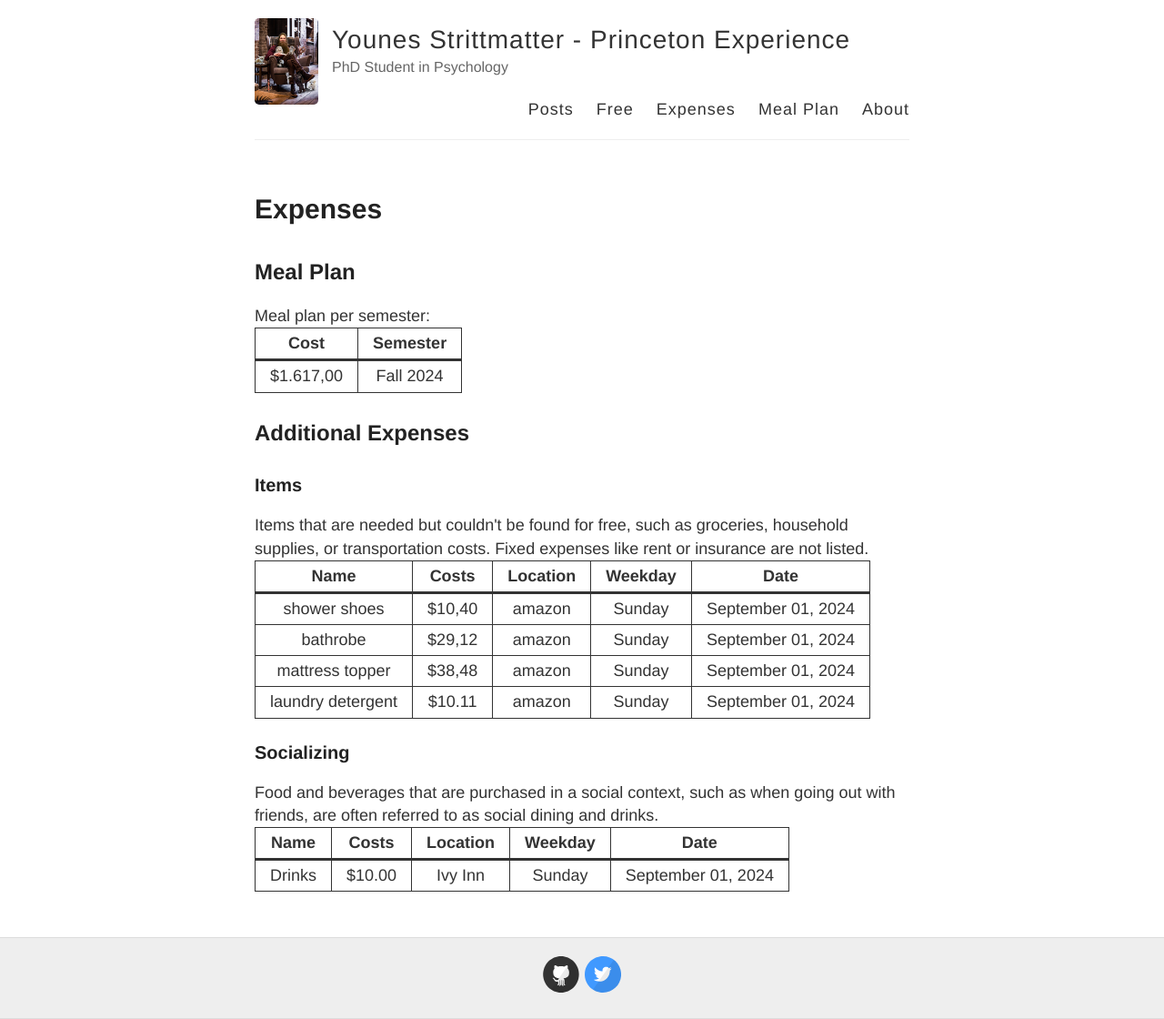
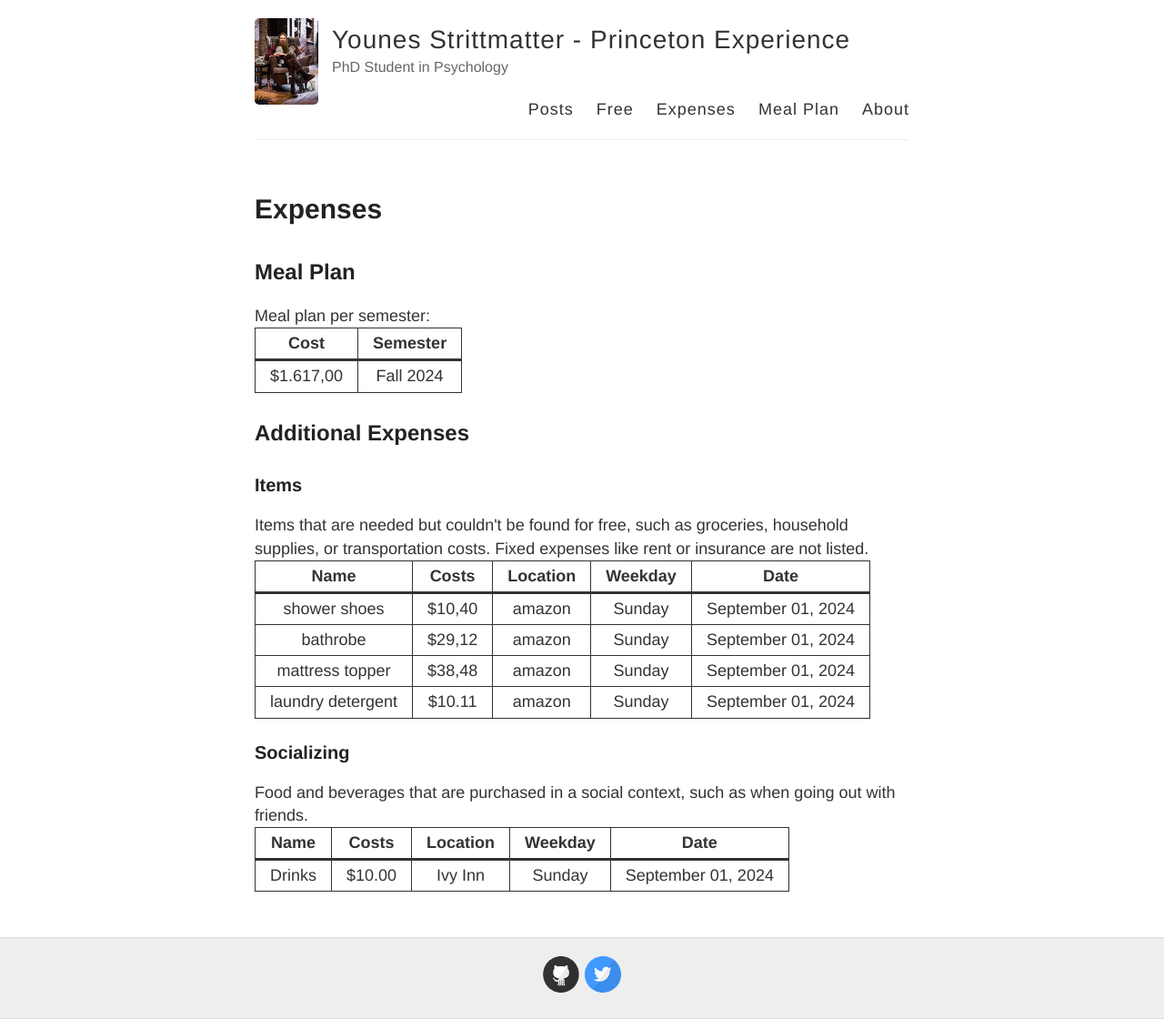
Before and after one commit to younesStrittmatter/princeton-experiment, a Jekyll site: the page built from expenses.html, in a window 1280 px wide. Shown: the whole page at 91% size. Built offline with Jekyll 4.4.1, drawn with Linux system fonts in a browser that asks for light colours.

Commit message:
initial commit

```diff
--- a/expenses.html
+++ b/expenses.html
@@ -43,7 +43,7 @@ Items that are needed but couldn't be found for free, such as groceries, househo
 </table>
 
 <h3>Socializing</h3>
-Food and beverages that are purchased in a social context, such as when going out with friends, are often referred to as social dining and drinks.
+Food and beverages that are purchased in a social context, such as when going out with friends.
 <table class="free-list">
     <tr>
         <th>Name</th>
```
